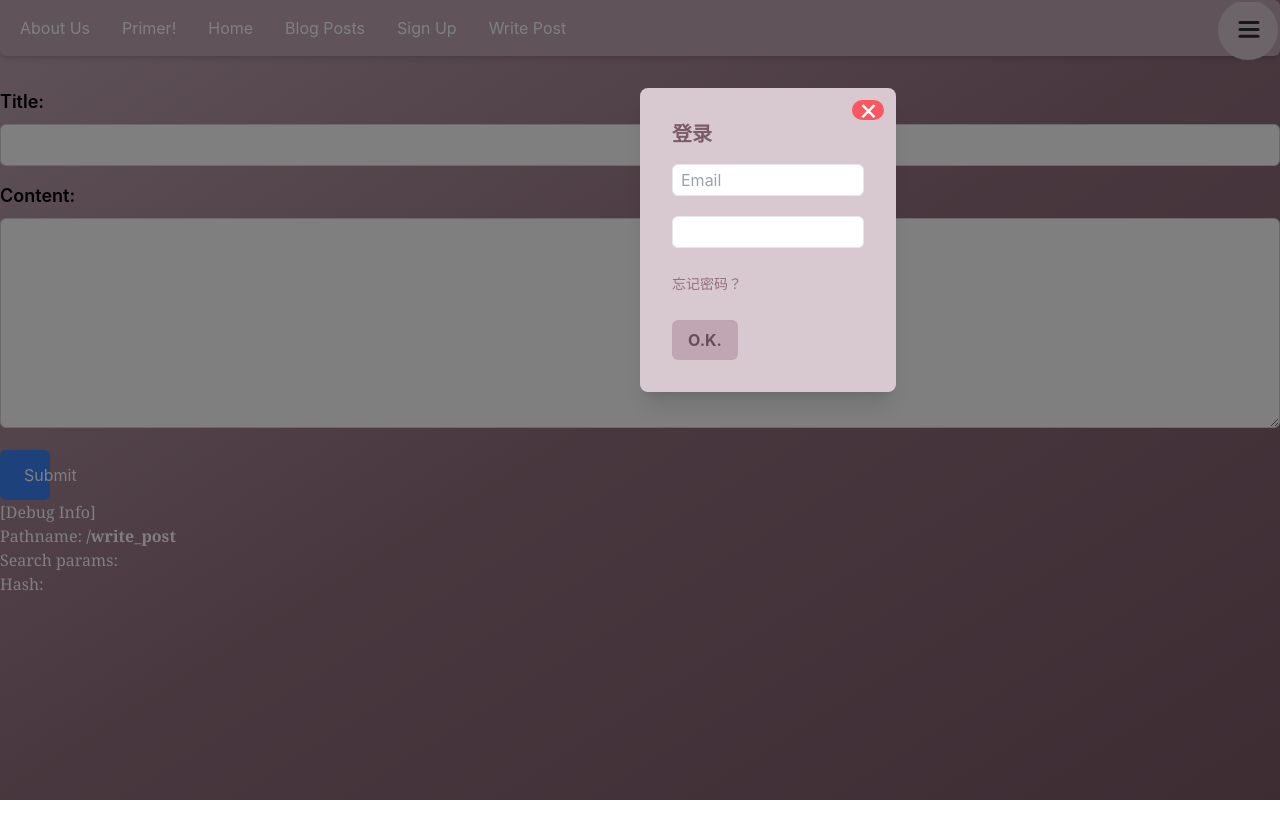
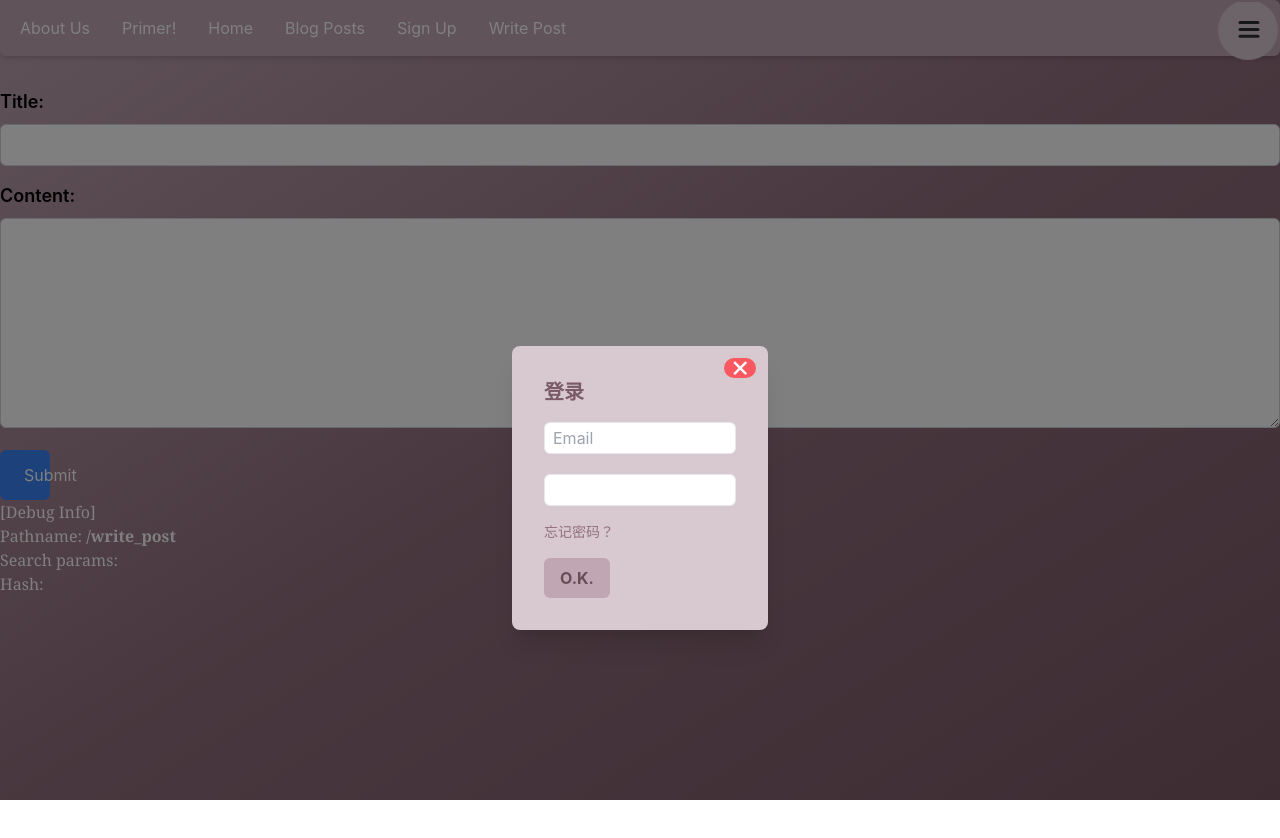
Before and after one commit to zy035c/dualblog-frontend, a React (Create React App) app: page /write_post in a window 1280 px wide. Shown: the top 838 px of the page. Before the commit the page ends 800 px from the top, so only its background shows below. Built offline with nearby package versions, Linux system fonts and the light colour scheme.

Commit message:
verify debug

```diff
--- a/src/apis/api_user.jsx
+++ b/src/apis/api_user.jsx
@@ -15,35 +15,45 @@ const checkLogin = async (fromData) => {
   /* write an api to check if user is logged in */
   /* TODO: Implement this function */
 
-  // const parsedData = await simplePost(
-  //   "/user/check_login",
-  //   "checkLogin",
-  //   fromData
-  // );
-  const parsedData = null;
+  const parsedData = await simplePost(
+    "/user/verify",
+    "checkLogin",
+    fromData
+  );
+
+  if (parsedData.code !== "200") {
+    console.error("[checkLogin] verify failed");
+    return { status: "failed" };
+  }
   return { status: "success", data: parsedData };
 };
 
 const userLogin = async (fromData) => {
-  /* TODO: Implement this function */
-  // const parsedData = await simplePost("/user/login", "login", fromData);
-  // console.log("[userLogin] login result", parsedData);
 
-  // if (parsedData.code !== "200") {
-  //   console.error("login failed");
-  //   return { status: "failed" };
-  // } else {
-  //   console.log("[userLogin] login success");
-  //   return {
-  //     status: "success",
-  //     token: parsedData.data.token,
-  //   };
-  // }
-  console.log("[userLogin] login success");
-  return {
-    status: "success",
-    token: "example-token",
-  };
+  if (fromData.email === "test.f@fail") {
+    console.error("[userLogin] login failed");
+    return { status: "failed" };
+  }
+
+  const parsedData = await simplePost("/user/login", "login", fromData);
+  console.log("[userLogin] login result", parsedData);
+
+  if (parsedData.code !== "200") {
+    console.error("login failed");
+    return { status: "failed" };
+  } else {
+    console.log("[userLogin] login success");
+    return {
+      status: "success",
+      token: parsedData.data.token,
+    };
+  }
+
+  // console.log("[userLogin] login success");
+  // return {
+  //   status: "success",
+  //   token: "example-token",
+  // };
 };
 
 const userLogout = async (fromData) => {
--- a/src/blog/user/login.jsx
+++ b/src/blog/user/login.jsx
@@ -3,6 +3,7 @@ import { motion } from "framer-motion";
 
 import { checkLogin, userLogin } from "apis/api_user";
 import { useNavigate } from "react-router-dom"; // 导入 useHistory 来管理页面历史记录
+import { Popup } from "utils/popup";
 
 const checkLoginStatus = async () => {
   // get dualblog-user-token from local storage
@@ -16,7 +17,7 @@ const checkLoginStatus = async () => {
   return result.status === "success";
 };
 
-const LoginPanel = ({ setLoginPanelOpen, failCallback }) => {
+const LoginPanel = ({ setLoginPanelOpen, failCallback, handleLoginSubmit }) => {
   const panelVariants = {
     open: {
       y: 0,
@@ -39,23 +40,6 @@ const LoginPanel = ({ setLoginPanelOpen, failCallback }) => {
     password: "",
   });
 
-  const handleLoginSubmit = async (e) => {
-    e.preventDefault();
-    // 处理登录逻辑
-    console.log("[handleLoginSubmit] Login logic goes here");
-    // put token into local storage
-
-    const result = await userLogin(formData);
-    console.log("token: ", result.token);
-    if (result.status === "success") {
-      localStorage.setItem("dualblog-user-token", result.token);
-      // setIsAuthenticated(true);
-      setLoginPanelOpen(false);
-    } else {
-      console.error("[handleLoginSubmit] Login failed");
-    }
-  };
-
   const handleChange = (e) => {
     setFormData({ ...formData, [e.target.name]: e.target.value });
   };
@@ -64,7 +48,7 @@ const LoginPanel = ({ setLoginPanelOpen, failCallback }) => {
 
   return (
     <motion.div
-      className="fixed left-1/2 bg-pigliver-300 pl-8 pb-8 pr-8 rounded-lg flex flex-col w-64 z-50 opacity-0 border-3 border-gumi-red shadow-xl"
+      className="bg-pigliver-300 pl-8 pb-8 pr-8 rounded-lg flex flex-col w-64 opacity-0 border-3 border-gumi-red shadow-xl translate-y-[-100px] z-50"
       variants={panelVariants}
     >
       {/* 关闭按钮 */}
@@ -75,7 +59,7 @@ const LoginPanel = ({ setLoginPanelOpen, failCallback }) => {
           className="bg-gumi-red rounded-full h-5"
         >
           <button
-            className="flex text-gumi-white hover:text-gumi-yellow w-8 h-8 items-center justify-center right-0 text-center text-3xl translate-y-[-7.5px] translate-x-[0.5px]"
+            className="flex text-gumi-white hover:text-gumi-yellow w-8 h-8 items-center justify-center right-0 text-center text-3xl translate-y-[-7.8px] translate-x-[0.3px]"
             onClick={() => {
               setLoginPanelOpen(false);
               failCallback();
@@ -90,7 +74,12 @@ const LoginPanel = ({ setLoginPanelOpen, failCallback }) => {
         登录
       </h2>
 
-      <form onSubmit={handleLoginSubmit} className="flex flex-col gap-4">
+      <form
+        // onSubmit={() => {
+        //   console.log("[LoginPanel] formData: ", formData);
+        // }}
+        className="flex flex-col gap-4"
+      >
         <input
           type="email"
           placeholder="Email"
@@ -110,15 +99,19 @@ const LoginPanel = ({ setLoginPanelOpen, failCallback }) => {
           className="mt-1 p-2 border rounded-md w-full h-8"
           required
         />
-        <label className="py-0 text-sm text-pigliver-600">忘记密码？</label>
-        <motion.button
-          type="submit"
-          className="bg-pigliver-400 text-pigliver-800 py-2 px-4 rounded-md hover:bg-pigliver-500 w-fit items-end h-10 font-bold text-center"
+        <label className="py-0 my-0 text-sm text-pigliver-600">
+          忘记密码？
+        </label>
+        <motion.div
+          onClick={() => {
+            handleLoginSubmit(formData)();
+          }}
+          className="bg-pigliver-400 text-pigliver-800 py-2 px-4 rounded-md hover:bg-pigliver-500 w-fit items-end h-10 font-bold text-center cursor-pointer"
           whileTap={{ scale: 0.97 }}
           whileHover={{ scale: 1.09 }}
         >
           O.K.
-        </motion.button>
+        </motion.div>
       </form>
     </motion.div>
   );
@@ -128,9 +121,9 @@ const LoginRequired = ({ successCallback, failCallback, children }) => {
   const [isAuthenticated, setIsAuthenticated] = useState(false);
 
   const [loginPanelOpen, setLoginPanelOpen] = useState(false);
+  const [isPopOpen, setIsPopOpen] = useState(false);
 
   useEffect(() => {
-    // setTimeout(() => {
     (async () => {
       if (!isAuthenticated) {
         const isLogin = await checkLoginStatus();
@@ -145,21 +138,54 @@ const LoginRequired = ({ successCallback, failCallback, children }) => {
         }
       }
     })();
-    // }, 500);
   }, [isAuthenticated, successCallback]);
 
+  const handleLoginSubmit = (formData) => async (e) => {
+    // e.preventDefault();
+    // 处理登录逻辑
+    console.log("[handleLoginSubmit] formData", formData);
+    console.log("[handleLoginSubmit] Login logic goes here");
+    // put token into local storage
+
+    const result = await userLogin(formData);
+    console.log("token: ", result.token);
+    if (result.status === "success") {
+      localStorage.setItem("dualblog-user-token", result.token);
+      setIsAuthenticated(true);
+      setLoginPanelOpen(false);
+    } else {
+      console.error("[handleLoginSubmit] Login failed");
+      setIsPopOpen(true);
+    }
+  };
+
   return (
-    <motion.div animate={loginPanelOpen ? "open" : "closed"}>
+    <div className="absolute">
+      <motion.div
+        animate={loginPanelOpen ? "open" : "closed"}
+        className="absolute flex justify-center items-center w-screen h-screen"
+      >
         <LoginPanel
           setLoginPanelOpen={setLoginPanelOpen}
           failCallback={failCallback}
+          handleLoginSubmit={handleLoginSubmit}
         />
+        {loginPanelOpen && (
           <div // if not login, add a darken overlay to the page, and make it unclickable
-        className={`fixed inset-0 bg-black opacity-50 z-40 ${
-          !loginPanelOpen && "hidden"
-        }`}
+            className={`fixed inset-0 bg-black opacity-50 z-40`}
           ></div>
+        )}
       </motion.div>
+      {isPopOpen && (
+        <Popup
+          isOpen={isPopOpen}
+          onClose={() => {
+            setIsPopOpen(false);
+          }}
+          msg={"登录失败，请检查用户名和密码"}
+        />
+      )}
+    </div>
   );
 };
 
--- /dev/null
+++ b/src/utils/popup.jsx
@@ -0,0 +1,43 @@
+import React, { useEffect } from 'react';
+import { motion, AnimatePresence } from 'framer-motion';
+
+const Popup = ({ isOpen, onClose, msg }) => {
+  useEffect(() => {
+    if (isOpen) {
+      const timeoutId = setTimeout(() => {
+        onClose();
+      }, 1500); // 2秒后关闭弹出窗口
+
+      return () => clearTimeout(timeoutId);
+    }
+  }, [isOpen, onClose]);
+
+  return (
+    <AnimatePresence>
+      {isOpen && (
+        <motion.div
+          className="popup-overlay bg-white fixed top-1/2 left-1/2 transform -translate-x-1/2 -translate-y-1/2 z-50 p-4 rounded-md shadow-md"
+          initial={{ y: 10, opacity: 0 }}
+          animate={{ y: 0, opacity: 1 }}
+          exit={{ y: -10, opacity: 0 }}
+          transition={{ duration: 0.2 }}
+        >
+          <div className="popup-content">
+            <button className="close-button" onClick={onClose}>
+              Close
+            </button>
+            <p>{msg}</p>
+          </div>
+        </motion.div>
+      )}
+    </AnimatePresence>
+  );
+};
+
+Popup.defaultProps = {
+  isOpen: false,
+  onClose: () => {},
+  msg: '',
+};
+
+export { Popup };
```
Lines whose indentation alone changed are shown as unchanged.
